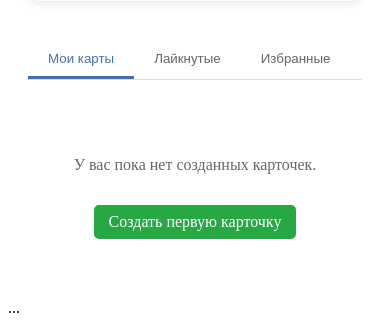
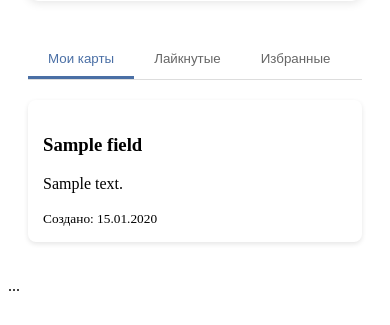
Before and after one commit to Avanyankar/AlgEdu, a Django app: page /profile/ in a window 390 px wide. Shown: the part 1045-1370 px from the top of the page. After the commit the page ends 1336 px from the top, so only its background shows below. Run offline with Django 5.2, Linux system fonts and the light colour scheme; a user stored in the database is signed in; tables that the repository leaves empty hold one stand-in row (values such as "Sample post"); grey boxes marked "Sample" are stand-in pictures.

Commit message:
bigfix with merge: WAdmin

```diff
--- a/team_website/main_app/templates/profile.html
+++ b/team_website/main_app/templates/profile.html
@@ -86,13 +86,13 @@
             {% if is_own_profile %}
                 <div class="profile-content">
                     <div class="profile-tabs">
-                        <button class="tab-btn active" data-tab="my-cards">
+                        <button class="tab-btn fields-nav-btn active" data-type="my" data-tab="my-cards">
                             <i class="fas fa-id-card"></i> Мои карты
                         </button>
-                        <button class="tab-btn" data-tab="liked-cards">
+                        <button class="tab-btn fields-nav-btn" data-type="liked" data-tab="liked-cards">
                             <i class="fas fa-heart"></i> Лайкнутые
                         </button>
-                        <button class="tab-btn" data-tab="favorites">
+                        <button class="tab-btn fields-nav-btn" data-type="favorites" data-tab="favorites">
                             <i class="fas fa-star"></i> Избранные
                         </button>
                         <button class="tab-btn" data-tab="comments">
@@ -105,6 +105,7 @@
 
                     <div class="tab-content active" id="my-cards-tab">
                         <div class="cards-grid">
+                            <div id="fields-container">
                                 <div class="empty-tab-message">
                                     <p>У вас пока нет созданных карточек.</p>
                                     <a href="{% url 'create_field' %}" class="btn btn-create-card">
@@ -113,19 +114,24 @@
                                 </div>
                             </div>
                         </div>
+                    </div>
 
                     <div class="tab-content" id="liked-cards-tab">
                         <div class="cards-grid">
+                            <div id="liked-fields-container">
                                 <div class="empty-tab-message">
                                     <p>Вы еще не лайкнули ни одной карточки.</p>
+                                </div>
                             </div>
                         </div>
                     </div>
 
                     <div class="tab-content" id="favorites-tab">
                         <div class="cards-grid">
+                            <div id="favorites-fields-container">
                                 <div class="empty-tab-message">
                                     <p>У вас пока нет избранных карточек.</p>
+                                </div>
                             </div>
                         </div>
                     </div>
@@ -510,6 +516,27 @@
                 padding: 20px;
             }
 
+            .profile-container {
+                max-width: 1200px;
+                margin: 0 auto;
+                padding: 20px;
+            }
+
+            .field-card {
+                cursor: pointer;
+                padding: 15px;
+                margin-bottom: 15px;
+                border-radius: 8px;
+                background: #fff;
+                box-shadow: 0 2px 5px rgba(0,0,0,0.1);
+                transition: transform 0.2s;
+            }
+
+            .field-card:hover {
+                transform: translateY(-3px);
+                box-shadow: 0 4px 8px rgba(0,0,0,0.15);
+            }
+
             @media (max-width: 768px) {
                 .profile-header {
                     flex-direction: column;
@@ -535,30 +562,30 @@
                     position: static;
                     margin-top: 10px;
                 }
+
+                .profile-container {
+                max-width: 1200px;
+                margin: 0 auto;
+                padding: 20px;
+            }
+
+            .field-card {
+                cursor: pointer;
+                padding: 15px;
+                margin-bottom: 15px;
+                border-radius: 8px;
+                background: #fff;
+                box-shadow: 0 2px 5px rgba(0,0,0,0.1);
+                transition: transform 0.2s;
+            }
+
+            .field-card:hover {
+                transform: translateY(-3px);
+                box-shadow: 0 4px 8px rgba(0,0,0,0.15);
+            }
             }
         </style>
 
-        <script>
-            // Активация вкладок
-            document.addEventListener('DOMContentLoaded', function() {
-                const tabButtons = document.querySelectorAll('.tab-btn');
-                const tabContents = document.querySelectorAll('.tab-content');
-
-                tabButtons.forEach(button => {
-                    button.addEventListener('click', () => {
-                        // Удаляем активный класс у всех кнопок и контента
-                        tabButtons.forEach(btn => btn.classList.remove('active'));
-                        tabContents.forEach(content => content.classList.remove('active'));
-
-                        // Добавляем активный класс текущей кнопке
-                        button.classList.add('active');
-
-                        // Показываем соответствующий контент
-                        const tabId = button.getAttribute('data-tab') + '-tab';
-                        document.getElementById(tabId).classList.add('active');
-                    });
-                });
-            });
-        </script>
+        <script src="{% static 'js/profile_fields.js' %}"></script>
     </main>
 {% endblock %}
--- a/team_website/static/js/profile_fields.js
+++ b/team_website/static/js/profile_fields.js
@@ -1,65 +1,80 @@
 document.addEventListener('DOMContentLoaded', function() {
+    const tabButtons = document.querySelectorAll('.tab-btn');
+    const tabContents = document.querySelectorAll('.tab-content');
+
+    tabButtons.forEach(button => {
+        button.addEventListener('click', () => {
+            tabButtons.forEach(btn => btn.classList.remove('active'));
+            tabContents.forEach(content => content.classList.remove('active'));
+            button.classList.add('active');
+            const tabId = button.getAttribute('data-tab') + '-tab';
+            document.getElementById(tabId).classList.add('active');
+        });
+    });
+
     function loadFields(fieldType) {
-        var container = document.getElementById('fields-container');
+        let containerId;
+        switch(fieldType) {
+            case 'my':
+                containerId = 'fields-container';
+                break;
+            case 'liked':
+                containerId = 'liked-fields-container';
+                break;
+            case 'favorites':
+                containerId = 'favorites-fields-container';
+                break;
+            default:
+                return;
+        }
+
+        const container = document.getElementById(containerId);
+        if (!container) return;
+
         container.innerHTML = '<p>Загрузка...</p>';
 
-        var xhr = new XMLHttpRequest();
-        xhr.open('GET', '/api/profile/fields/?type=' + fieldType, true);
-
-        xhr.onload = function() {
-            if (xhr.status >= 200 && xhr.status < 300) {
-                var data = JSON.parse(xhr.responseText);
-                renderFields(data.fields);
-            } else {
-                container.innerHTML = '<p>Ошибка загрузки</p>';
-                console.error('Ошибка:', xhr.statusText);
-            }
-        };
-
-        xhr.onerror = function() {
-            container.innerHTML = '<p>Ошибка сети</p>';
-            console.error('Ошибка сети');
-        };
-
-        xhr.send();
+        fetch(`/api/profile/fields/?type=${fieldType}`)
+            .then(response => {
+                if (!response.ok) throw new Error('Ошибка загрузки');
+                return response.json();
+            })
+            .then(data => renderFields(container, data.fields))
+            .catch(error => {
+                console.error('Ошибка:', error);
+                container.innerHTML = '<div class="empty-tab-message"><p>Ошибка загрузки данных</p></div>';
+            });
     }
 
-    function renderFields(fields) {
-        var container = document.getElementById('fields-container');
+    function renderFields(container, fields) {
         container.innerHTML = '';
 
-        if (fields.length === 0) {
-            container.innerHTML = '<p>Нет карт для отображения</p>';
+        if (!fields || fields.length === 0) {
+            container.innerHTML = '<div class="empty-tab-message"><p>Нет карт для отображения</p></div>';
             return;
         }
 
-        for (var i = 0; i < fields.length; i++) {
-            var field = fields[i];
-            var fieldElement = document.createElement('div');
-
-            fieldElement.innerHTML =
-                '<h3>' + field.title + '</h3>' +
-                '<p>' + (field.description || 'Нет описания') + '</p>' +
-                '<small>Создано: ' + field.created_at + '</small>';
-
-            fieldElement.onclick = function(id) {
-                return function() {
-                    window.location.href = '/fields/' + id + '/';
-                };
-            }(field.id);
-
+        fields.forEach(field => {
+            const fieldElement = document.createElement('div');
+            fieldElement.className = 'field-card';
+            fieldElement.innerHTML = `
+                <h3>${field.title}</h3>
+                <p>${field.description || 'Нет описания'}</p>
+                <small>Создано: ${field.created_at}</small>
+            `;
+            fieldElement.addEventListener('click', () => {
+                window.location.href = `/cards/${field.id}/`;
+            });
             container.appendChild(fieldElement);
-        }
-    }
-
-    var buttons = document.querySelectorAll('.fields-nav-btn');
-    for (var i = 0; i < buttons.length; i++) {
-        buttons[i].addEventListener('click', function() {
-            loadFields(this.getAttribute('data-type'));
         });
     }
 
-    if (buttons.length > 0) {
-        loadFields('my');
+    document.querySelectorAll('.fields-nav-btn').forEach(button => {
+        button.addEventListener('click', function() {
+            loadFields(this.getAttribute('data-type'));
+        });
+    });
+
+    if (document.querySelector('.fields-nav-btn.active')) {
+        loadFields(document.querySelector('.fields-nav-btn.active').getAttribute('data-type'));
     }
 });
```
Lines whose indentation alone changed are shown as unchanged.
